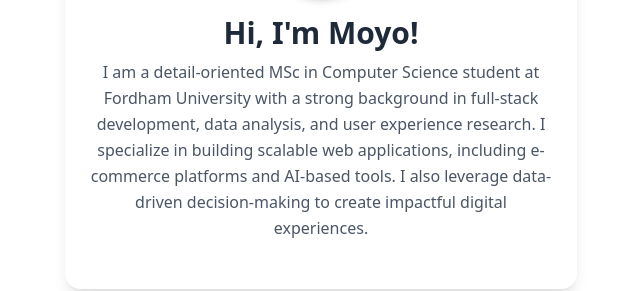
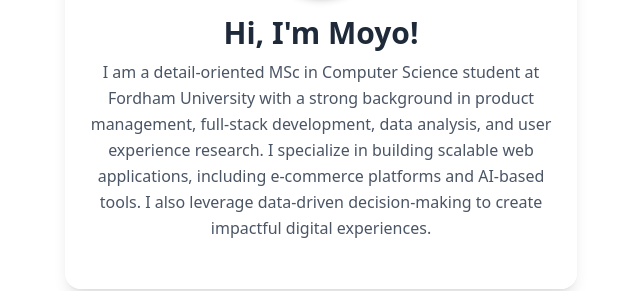
Before and after one commit to Moyo-Sa/portfolio, a React (Vite) app: page /about in a window 1280 px wide. Shown: the part 332-623 px from the top of the page, without its empty margins (319-959 px from the left). Built offline with nearby package versions, Linux system fonts and the light colour scheme.

Commit message:
Update About.jsx

```diff
--- a/src/components/About.jsx
+++ b/src/components/About.jsx
@@ -14,7 +14,7 @@ const About = () => {
         <h1 className="text-3xl font-bold text-gray-800">Hi, I'm Moyo!</h1>
         <p className="text-gray-600 mt-2 leading-relaxed">
           I am a detail-oriented MSc in Computer Science student at Fordham
-          University with a strong background in full-stack development, data
+          University with a strong background in product management, full-stack development, data
           analysis, and user experience research. I specialize in building
           scalable web applications, including e-commerce platforms and AI-based
           tools. I also leverage data-driven decision-making to create impactful
```
